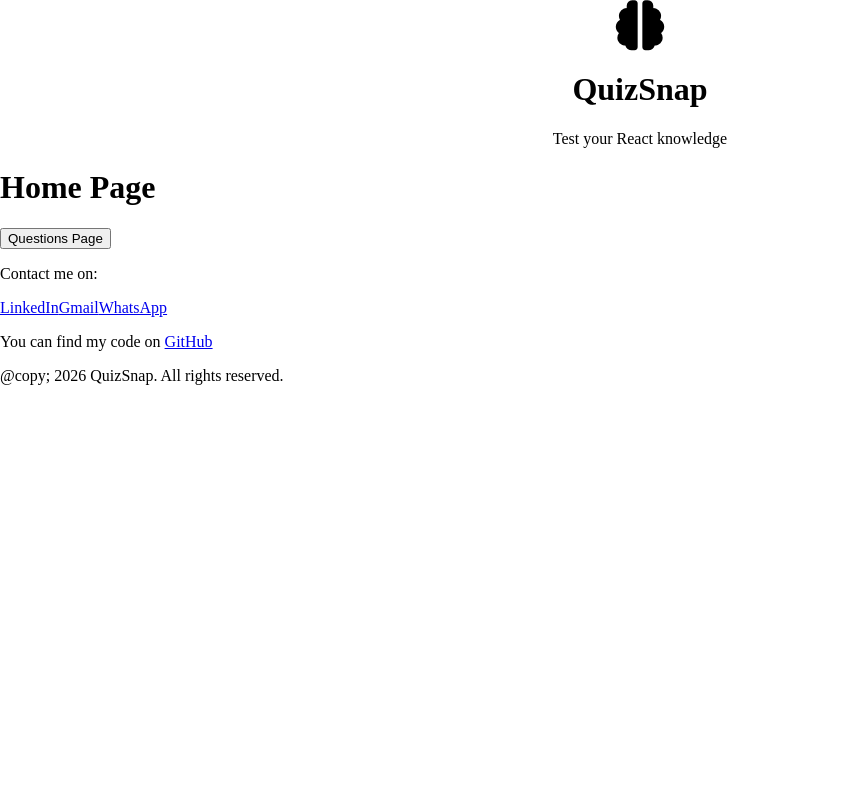
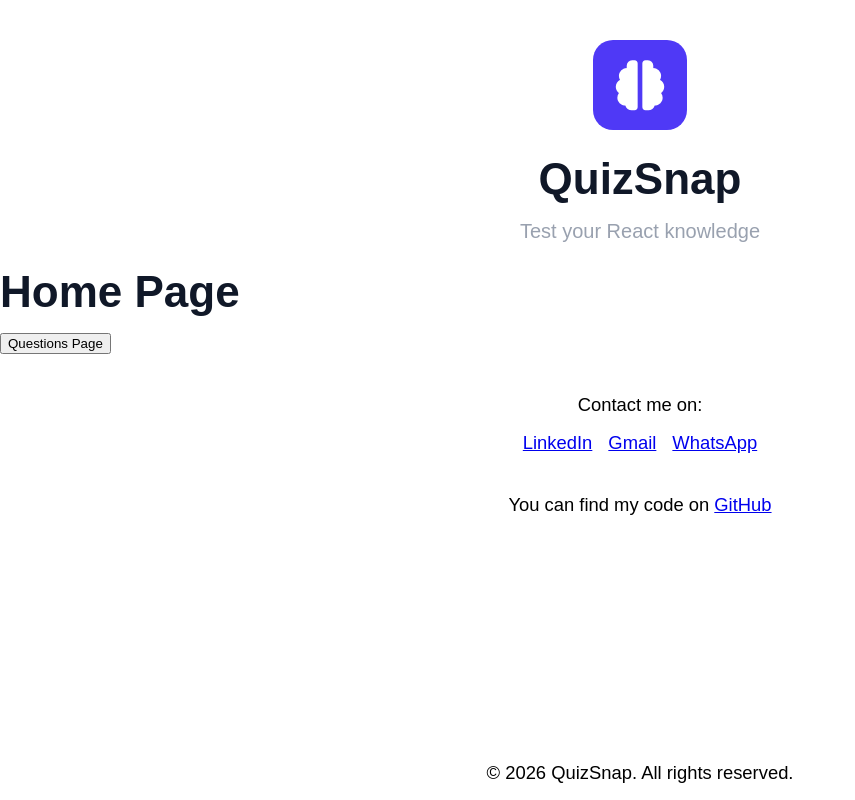
Before and after one commit to mustaqeem-2001/day1_QuizSnap, a React (Vite) app: page / in a window 1280 px wide. Shown: the whole page, without its empty margins (0-855 px from the left). Built offline with nearby package versions, Linux system fonts and the light colour scheme.

Commit message:
feat/header-footer-styling

```diff
--- a/src/components/Footer.jsx
+++ b/src/components/Footer.jsx
@@ -3,14 +3,16 @@ export default function Header() {
 
     return (
         <footer>
-            <div className="contact-info">
+            <div className="contact">
                 <p>Contact me on: </p>
-                <a href="https://www.linkedin.com/in/mustaqeem-c-3a3875208/" className="contact-ln">LinkedIn</a>
-                <a href="mailto:mustaqeem.a.chowdhury@gmail.com" className="contact-gmail">Gmail</a>
-                <a href="https://wa.me/447534249940" className="contact-whatsapp">WhatsApp</a>
+                <div className="contact-info">
+                    <a href="https://www.linkedin.com/in/mustaqeem-c-3a3875208/" className="contact-ln">LinkedIn</a>
+                    <a href="mailto:mustaqeem.a.chowdhury@gmail.com" className="contact-gmail">Gmail</a>
+                    <a href="https://wa.me/447534249940" className="contact-whatsapp">WhatsApp</a>
+                </div>
             </div>
             <p className="github-repo">You can find my code on <a href="https://github.com/mustaqeem-2001/day1_QuizSnap" className="github-repo-link">GitHub</a></p>
-            <p className="copyright">@copy; {currentYear} QuizSnap. All rights reserved.</p>
+            <p className="copyright">&copy; {currentYear} QuizSnap. All rights reserved.</p>
         </footer>
     )
 }
--- a/src/index.css
+++ b/src/index.css
@@ -1,12 +1,95 @@
 body {
     padding: 0;
     margin: 0;
+    font-family: sans-serif, 'Lucida Sans', 'Lucida Sans Regular', Arial;
 }
+
+h1 {
+    font-size: 2.75rem;
+    margin: 1.5rem 0 1rem 0;
+    color: #101828;
+}
+
+p {
+    margin: 0;
+}
+
+/* ------------------------------------------------------------------- */
+/* ------------------------------------------------------------------- */
+/* ------------------------------------------------------------------- */
+/* ------------------------------------------------------------------- */
+/* ------------------------------------------------------------------- */
+/* ------------------------------------------------------------------- */
+/* Header */
 
 header {
     text-align: center;
+    Padding-top: 2.5rem;
 }
 
 .fa-brain {
     font-size: 50px;
+    padding: 1.25rem 1rem;
+    border-radius: 20px;
+    color: white;
+    background-color: #4f39f6;
 }
+
+.subtitle {
+    color: #99a1af;
+    font-size: 1.25rem;
+    white-space: nowrap;
+}
+/* ------------------------------------------------------------------- */
+/* ------------------------------------------------------------------- */
+/* ------------------------------------------------------------------- */
+/* ------------------------------------------------------------------- */
+/* ------------------------------------------------------------------- */
+/* ------------------------------------------------------------------- */
+/* Main Content */
+
+
+
+
+
+
+
+/* ------------------------------------------------------------------- */
+/* ------------------------------------------------------------------- */
+/* ------------------------------------------------------------------- */
+/* ------------------------------------------------------------------- */
+/* ------------------------------------------------------------------- */
+/* ------------------------------------------------------------------- */
+/* Footer */
+
+
+footer {
+    display: flex;
+    flex-direction: column;
+    align-items: center;
+    padding: 2.5rem 1rem 1rem;
+    font-size: 1.15rem;
+}
+
+
+.contact {
+    text-align: center;
+    margin-bottom: 2.5rem;
+}
+
+.contact > p {
+    padding-bottom: 1rem;
+}
+
+.contact-info {
+    display: flex;
+    gap: 1rem;
+}
+
+
+.copyright {
+    position: absolute;
+    bottom: 0;
+    padding: 1rem 0;
+    white-space: nowrap;
+}
```
